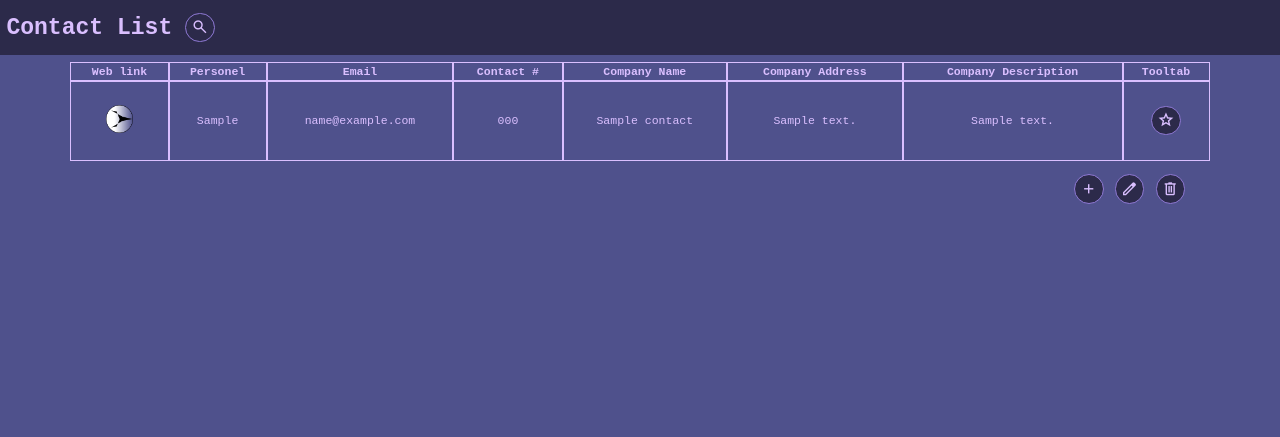
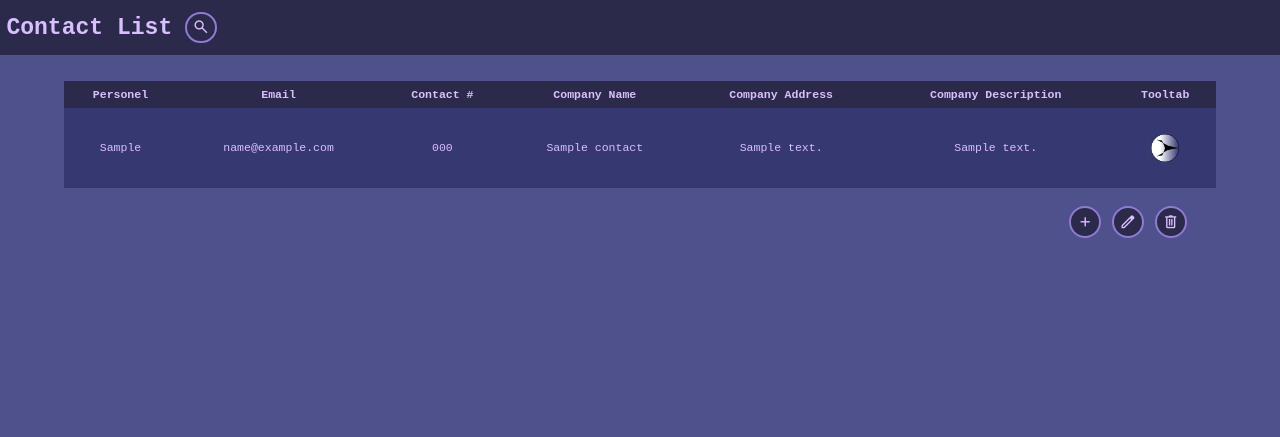
Before and after one commit to jonathan-toting/web-contact-list, a Django app: page / in a window 1280 px wide. Shown: the top 437 px of the page. Run offline with Django 5.2, Linux system fonts and the light colour scheme; tables that the repository leaves empty hold one stand-in row (values such as "Sample post"); some libraries are stand-ins or nearby versions.

Commit message:
UI changes

```diff
--- a/pages/static/css/pages_style.css
+++ b/pages/static/css/pages_style.css
@@ -12,6 +12,8 @@ html {
 /* General definition */
 
 table {
+    border-collapse: collapse;
+    width: 100%;
     font-size: clamp(0.1rem, 0.5rem, 0.9rem);
 }
 
@@ -74,6 +76,7 @@ footer {
     width: 100vw;
     height: clamp(2.0rem, 2.4rem, 2.8rem);
     font-size: clamp(0.6rem, 1rem, 1.4rem);
+    margin-bottom: 2%;
 }
 
 .header > div {
@@ -91,11 +94,12 @@ footer {
 }
 
 .body {
-    width: 100vw;
-    height: 100vh;
+    width: 90vw;
+    height: 80vh;
     display: flex;
     flex-direction: row;
     justify-content: center;
+    overflow-y: auto;
 }
 
 .footer {
@@ -111,16 +115,6 @@ footer {
     margin-right: 0.5rem;
 }
 
-.table_container {
-    width: 90vw;
-    height: 90vh;
-}
-
-table {
-    width: 100%;
-    border-spacing: 0.1px;
-    padding: 0.5vw;
-}
 
 .divider {
     height: clamp(0.15rem, 0.4rem, 0.55rem);
@@ -139,32 +133,57 @@ tbody {
 
 .tfoot_container {
     border-style: none;
+    position: sticky;
+    bottom: 0;
+}
+
+.table_container {
+    width: 90vw;
+    height: 90vh;
+}
+
+th {
+    text-wrap: nowrap;
+    position: sticky;
+    top: 0;
+    background-color: #2c2a4a;
+}
+
+td {
+    text-wrap: wrap;
+    word-wrap: break-word;
 }
 
 th, tr, td {
-    border-style: solid;
-    border-width: 0.1px;
-    border-color: #dabfff;
-    padding: 2px;
+    padding: 0.3rem;
+}
+
+table tbody tr:nth-of-type(even) {
+    background-color:#40427d;
+}
+
+table tbody tr:nth-of-type(odd) {
+    background-color:#363872;
 }
 
 td {
     text-align: center;
 }
 
-td > div > a > img {
+img, .img_container {
     height: clamp(0.8rem, 1.2rem, 1.6rem);
 }
 
 .switch_container {
+    height: clamp(0.9rem, 1.3rem, 1.7rem);
     display: grid;
     justify-items: center;
     align-items: center;
   }
 
 .switch_container > * {
-grid-column-start: 1;
-grid-row-start: 1;
+    grid-column-start: 1;
+    grid-row-start: 1;
 }
 
 a, u {
@@ -188,7 +207,7 @@ a, u {
     font-size: clamp(0.4rem, 0.8rem, 1.2rem);
     border-style: solid;
     border-radius: clamp(0.8rem, 1.2rem, 1.6rem);
-    border-width: 0.1px;
+    border-width: 2px;
     border-color: #907ad6;
     background-color: #2c2a4a;
 }
--- a/pages/static/js/toolbar.js
+++ b/pages/static/js/toolbar.js
@@ -1,10 +1,10 @@
 let row_selectors = document.querySelectorAll('.row_selector');
-let btn_star = document.querySelectorAll('.btn_star');
+let img_container = document.querySelectorAll('.img_container');
 let btn_select_del = document.querySelectorAll('.btn_select_del');
 let btn_select_edt = document.querySelectorAll('.btn_select_edt');
 
 window.onload = function () {
-    btn_star.forEach(_obj => {
+    img_container.forEach(_obj => {
         _obj.style.display = 'flex';
     })
     btn_select_del.forEach(_obj => {
@@ -19,7 +19,7 @@ window.onload = function () {
 
 document.getElementsByClassName('btn_del')[0].onclick = function() {
     if (document.getElementsByClassName('btn_cancel_edt')[0].style.display === 'none') {
-        btn_star.forEach(_obj => {
+        img_container.forEach(_obj => {
             _obj.style.display = 'none';
         })
         btn_select_del.forEach(_obj => {
@@ -32,7 +32,7 @@ document.getElementsByClassName('btn_del')[0].onclick = function() {
 
 document.getElementsByClassName('btn_edt')[0].onclick = function() {
     if (document.getElementsByClassName('btn_cancel_del')[0].style.display === 'none') {
-        btn_star.forEach(_obj => {
+        img_container.forEach(_obj => {
             _obj.style.display = 'none';
         })
         btn_select_edt.forEach(_obj => {
@@ -44,7 +44,7 @@ document.getElementsByClassName('btn_edt')[0].onclick = function() {
 };
 
 document.getElementsByClassName('btn_cancel_del')[0].onclick = function() {
-    btn_star.forEach(_obj => {
+    img_container.forEach(_obj => {
         _obj.style.display = 'flex';
     })
     btn_select_del.forEach(_obj => {
@@ -55,7 +55,7 @@ document.getElementsByClassName('btn_cancel_del')[0].onclick = function() {
 };
 
 document.getElementsByClassName('btn_cancel_edt')[0].onclick = function() {
-    btn_star.forEach(_obj => {
+    img_container.forEach(_obj => {
         _obj.style.display = 'flex';
     })
     btn_select_edt.forEach(_obj => {
--- a/pages/templates/base.html
+++ b/pages/templates/base.html
@@ -12,7 +12,7 @@
     <div id="wrapper">
         <!-- Header section where all the tools lie -->
         <div class="section header">
-            <div><span><b>Contact List</b></span></div>
+            <div><a href="{% url 'contact-view' %}"><span><b>Contact List</b></span></a></div>
             <div>
                 <form action="{% url 'contact-search' %}" method="POST">
                     <div class="search_box btn_style">
--- a/pages/templates/dataView.html
+++ b/pages/templates/dataView.html
@@ -5,7 +5,6 @@
     <!-- Data Render -->
     {% for contact in contact_list %}
     <tr>
-        <td><div class="img_container"><a href="https://{{ contact.cweb }}" target="_blank" alt="Company logo link to website"><img src="{% static '/img/link.png' %}" alt="Company Logo"></a></div></td>
         <td>{{ contact.cpersonel }}</td>
         <td>{{ contact.cemail }}</td>
         <td>{{ contact.cnumber }}</td>
@@ -14,7 +13,7 @@
         <td>{{ contact.cdescription }}</td>
         <td>
             <div class="switch_container">
-                <a class="btn_star btn_style"><span class="pulse material-symbols-outlined">star</span></a>
+                <div class="img_container"><a href="https://{{ contact.cweb }}" target="_blank" alt="Link to website"><img src="{% static '/img/link.png' %}" alt="Company Logo"></a></div>
                 <form action="{% url 'contact-delete' contact.id %}" method="POST">
                     {% csrf_token %}
                     <button type="submit" class="btn_select_del btn_style"><span class="tilt material-symbols-outlined">delete</span></button>
--- a/pages/templates/table.html
+++ b/pages/templates/table.html
@@ -6,7 +6,6 @@
     <table>
         <thead>
             <tr>
-                <th>Web link</th>
                 <th>Personel</th>
                 <th>Email</th>
                 <th>Contact #</th>
--- a/pages/urls.py
+++ b/pages/urls.py
@@ -7,6 +7,6 @@ urlpatterns = [
     path('', views.contact_view, name='contact-view'),
     path('create/', views.contact_create, name='contact-create'),
     path('search/', views.contact_search, name='contact-search'),
-    path('create/<int:id>/', views.contact_create, name='contact-update'),
+    path('update/<int:id>/', views.contact_create, name='contact-update'),
     path('delete/<int:id>/', views.contact_delete, name='contact-delete'),
 ]
--- a/pages/views.py
+++ b/pages/views.py
@@ -32,16 +32,16 @@ def contact_search(request):
     if request.method == "POST":
         searched = request.POST['searched']
         multiple_searched = Q(
-            Q(cweb__contains = searched) |
-            Q(cpersonel__contains = searched) |
-            Q(cemail__contains = searched) |
-            Q(cnumber__contains = searched) |
-            Q(cname__contains = searched) |
-            Q(caddress__contains = searched) |
-            Q(cdescription__contains = searched)
+            Q(cweb__icontains = searched) |
+            Q(cpersonel__icontains = searched) |
+            Q(cemail__icontains = searched) |
+            Q(cnumber__icontains = searched) |
+            Q(cname__icontains = searched) |
+            Q(caddress__icontains = searched) |
+            Q(cdescription__icontains = searched)
         )
         contact_list = Contact.objects.filter(multiple_searched)
-        return render (request, 'dataSearch.html', {'searched' : searched, 'contact_list' : contact_list})
+        return render(request, 'dataSearch.html', {'searched' : searched, 'contact_list' : contact_list})
     else:
         return render(request, 'dataSearch.html', {})
 
```
Also changed, not shown: pages/templates/dataSearch.html (+3 -4 lines).
